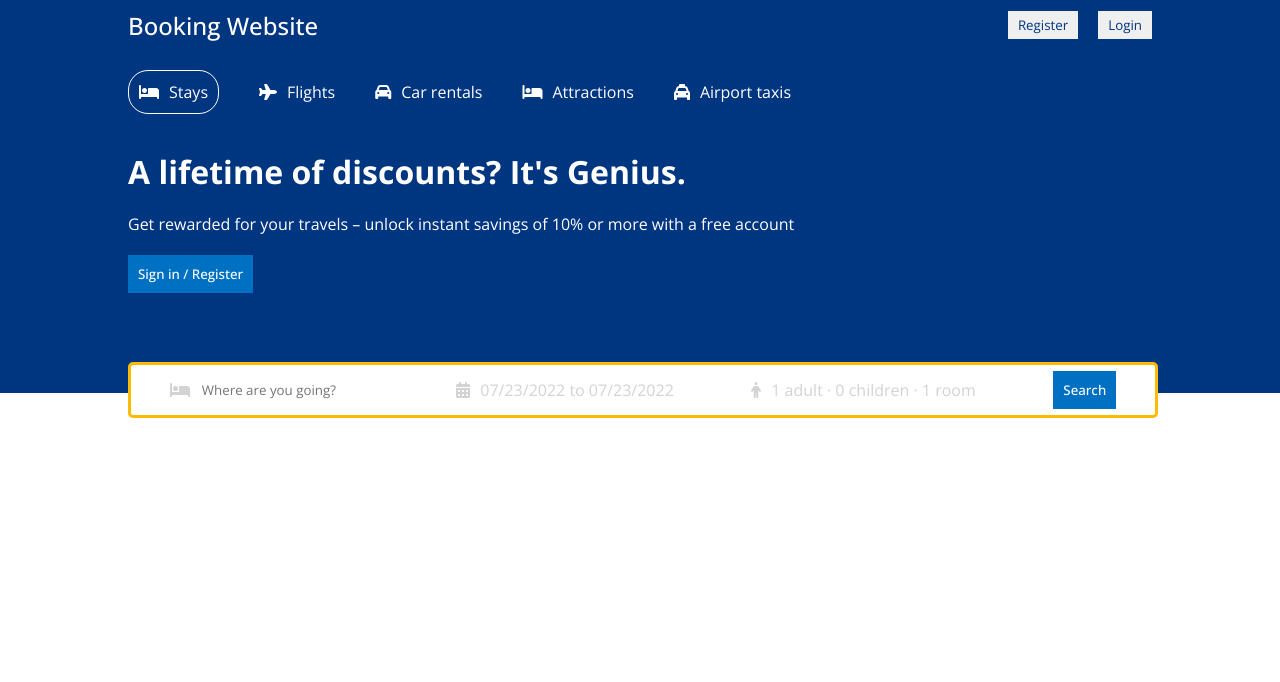
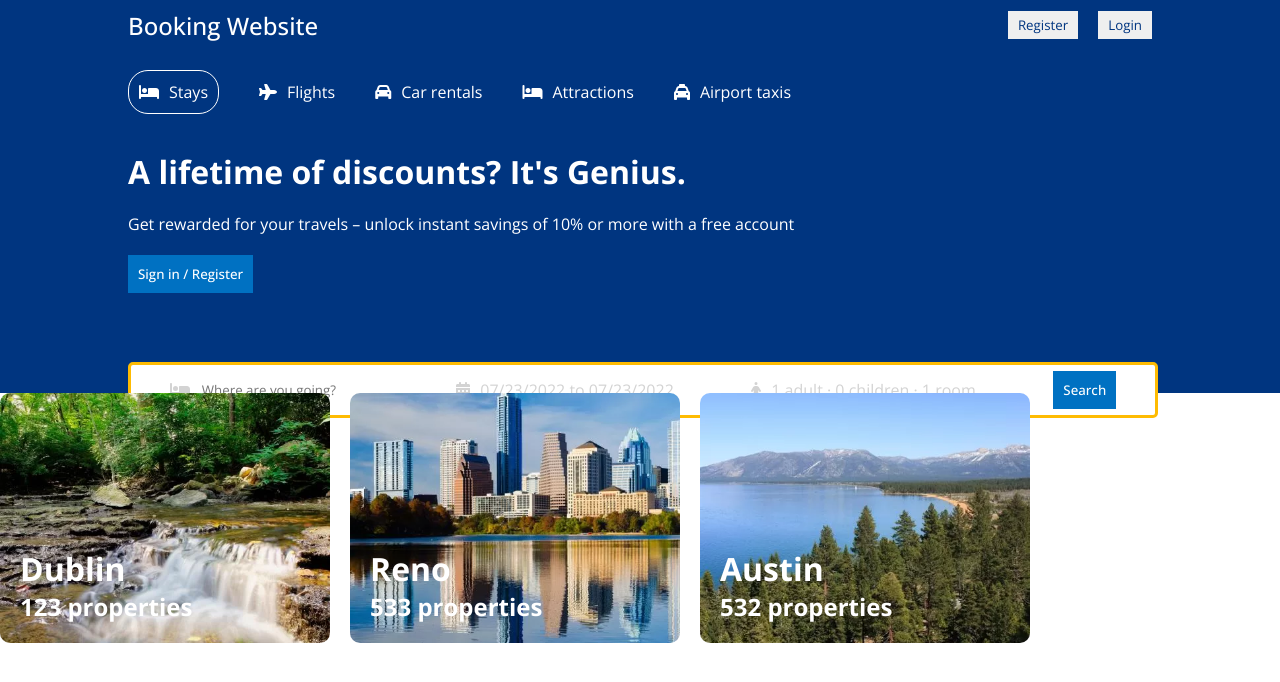
Before and after one commit to FX16212/RJS301x_Assignment, a React (Create React App) app: page / in a window 1280 px wide. Shown: the top 682 px of the page. Built offline with nearby package versions, Linux system fonts and the light colour scheme.

Commit message:
Add City  Component

```diff
--- /dev/null
+++ b/src/components/city/City.css
@@ -0,0 +1,29 @@
+.city {
+	width: 100%;
+	max-width: 1024px;
+	display: flex;
+	justify-content: space-between;
+	gap: 20px;
+	z-index: 1;
+}
+
+.cityItem {
+	position: relative;
+	color: white;
+	border-radius: 10px;
+	overflow: hidden;
+	height: 250px;
+	flex: 1;
+}
+
+.cityImg {
+	width: 330px;
+	height: 250px;
+	object-fit: cover;
+}
+
+.cityTitles {
+	position: absolute;
+	bottom: 20px;
+	left: 20px;
+}
--- /dev/null
+++ b/src/components/city/City.jsx
@@ -0,0 +1,24 @@
+import './City.css';
+import Cities from '../../data/city';
+
+const City = () => {
+	return (
+		<div className="city">
+			{Cities.map((city, index) => {
+				return (
+					<div key={index}>
+						<div className="cityItem">
+							<img src={city.image} alt="" className="cityImg" />
+							<div className="cityTitles">
+								<h1> {city.name} </h1>
+								<h2>{city.subText}</h2>
+							</div>
+						</div>
+					</div>
+				);
+			})}
+		</div>
+	);
+};
+
+export default City;
--- /dev/null
+++ b/src/pages/home/Home.css
@@ -0,0 +1,12 @@
+.homeContainer {
+	margin-top: 50px;
+	display: flex;
+	flex-direction: column;
+	align-items: center;
+	gap: 30px;
+}
+
+.homeTitle {
+	width: 1024px;
+	font-size: 20px;
+}
--- a/src/pages/home/Home.jsx
+++ b/src/pages/home/Home.jsx
@@ -1,3 +1,4 @@
+import City from '../../components/city/City';
 import Header from '../../components/header/Header';
 import Navbar from '../../components/navbar/Navbar';
 
@@ -6,6 +7,9 @@ const Home = () => {
 		<div>
 			<Navbar />
 			<Header />
+			<div className="homeContainer">
+				<City />
+			</div>
 		</div>
 	);
 };
```
